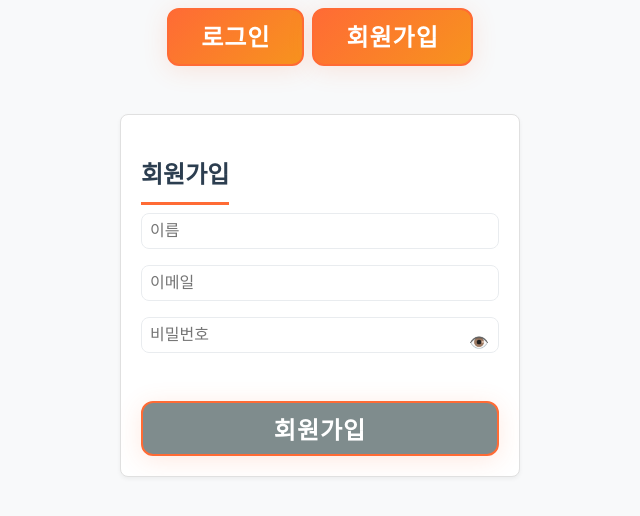
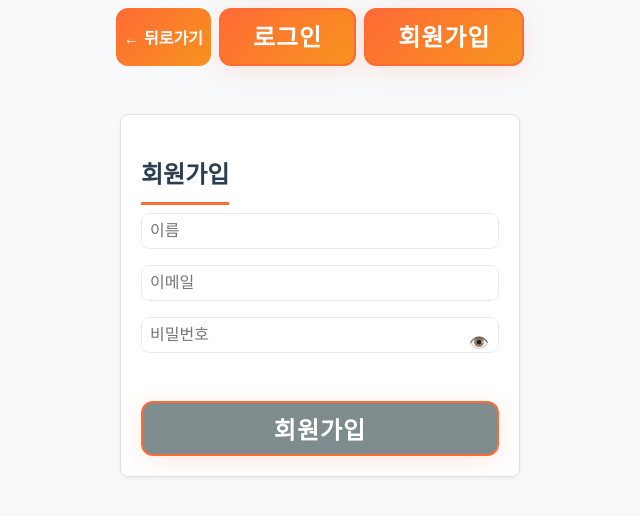
Before and after one commit to yabsed/React-Week5, a React (Vite) app: page /React-Week5/signup in a window 1280 px wide. Shown: the top 516 px of the page, without its empty margins (320-960 px from the left). Built offline with nearby package versions, Linux system fonts and the light colour scheme.

Commit message:
Go Backwards

```diff
--- a/src/AuthNav.jsx
+++ b/src/AuthNav.jsx
@@ -6,9 +6,19 @@ import { useNavigate } from "react-router-dom";
 
 function AuthNav({ isLoggedIn, onLogout }) {
   const navigate = useNavigate();
+
+  const handleGoBack = () => {
+    // 이전 페이지가 우리 사이트 내부인지 확인
+    // window.history.state가 null이거나 히스토리가 1개뿐이면 홈으로
+    if (window.history.state && window.history.state.idx > 0) {
+      navigate(-1);
+    }
+  };
+
   return (
     <>
       <nav className="auth-nav">
+        <button className="button button-weak" onClick={handleGoBack}>← 뒤로가기</button>
         {!isLoggedIn ? (
           <>
             <Link className="button button-strong" to="/React-Week5/login">로그인</Link>
--- a/src/PostIndex.jsx
+++ b/src/PostIndex.jsx
@@ -76,13 +76,6 @@ function PostCard({ post }) {
   return (
     // Link 컴포넌트로 카드 전체를 감싸 클릭 가능하게 만듭니다.
     <Link to={postDetailUrl} className="post-card">
-      <div className="card-image-wrapper">
-        <img
-          src={imageUrl}
-          alt={`${post.companyName} 로고`}
-          className="card-image"
-        />
-      </div>
       <div className="card-content">
         <h3 className="card-position-title">{post.positionTitle}</h3>
         <p className="card-company-name">{post.companyName}</p>
```
